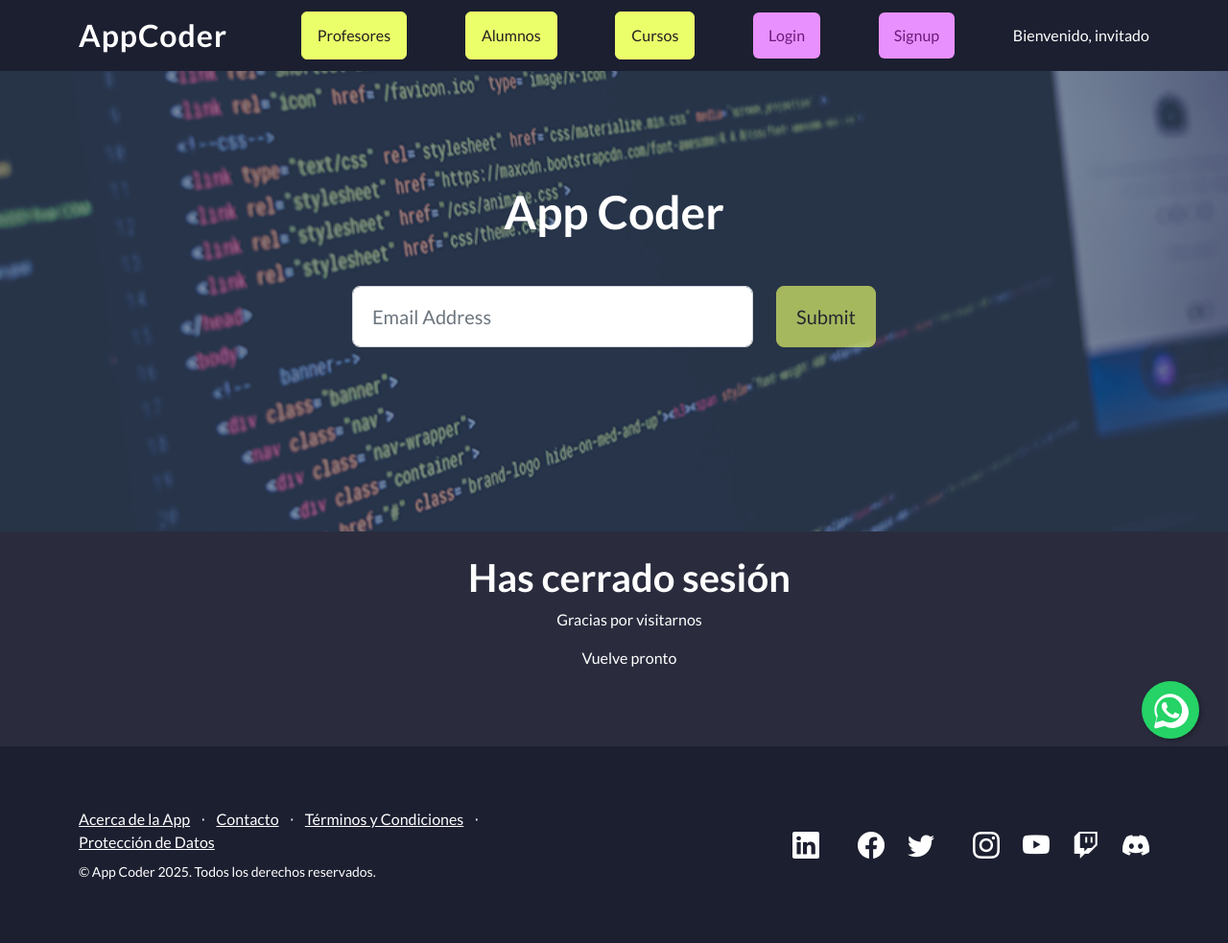
After one commit to vanerm/CursoPython, a Django app: page /AppCoder/logout/ in a window 1280 px wide. The commit adds this page. Shown: the whole page at 96% size. Run offline with Django 5.2, Linux system fonts and the light colour scheme; some libraries are stand-ins or nearby versions; some web fonts are replaced.

Commit message:
Implement user authentication: login, logout, register

```diff
--- /dev/null
+++ b/AppCoder/template/logout.html
@@ -0,0 +1,14 @@
+{% extends "padre.html" %}
+{% load static %}
+{% block contenido %}
+<ul>
+    <br>
+    <h1 class="text-center">Has cerrado sesión</h1>
+    <p class="text-center">Gracias por visitarnos</p>
+    <p class="text-center">Vuelve pronto</p>
+    <br>
+    <br>
+</ul>
+
+
+{% endblock %}
--- a/AppCoder/template/padre.html
+++ b/AppCoder/template/padre.html
@@ -52,8 +52,17 @@
                 <a class="btn btn-primary" href="{% url 'profesores' %}">Profesores</a>
                 <a class="btn btn-primary" href="{% url 'alumnos' %}">Alumnos</a>
                 <a class="btn btn-primary" href="{% url 'cursos' %}">Cursos</a>
-                <a class="btn" style="background-color: rgb(233, 144, 255); color: rgb(105, 27, 123); border: none;" href="#login">Login</a>
-                <a class="btn disabled" style="background-color: rgb(233, 144, 255); color: rgb(105, 27, 123); border: none;" href="#signup">Signup</a>
+                {% if user.is_authenticated %}
+                    <a class="btn btn-primary" href="{% url 'logout' %}">Logout</a>
+                {% else %}
+                    <a class="btn" style="background-color: rgb(233, 144, 255); color: rgb(105, 27, 123); border: none;" href="{% url 'login' %}">Login</a>
+                    <a class="btn" style="background-color: rgb(233, 144, 255); color: rgb(105, 27, 123); border: none;" href="{% url 'signup' %}">Signup</a>
+                {% endif %}
+                {% if user.is_authenticated %}
+                    <span class="text-white">Bienvenido, {{ user.username }}</span>
+                {% else %}
+                    <span class="text-white">Bienvenido, invitado</span>
+                {% endif %}
             </div>
         </nav>
         <!-- Masthead-->
--- a/AppCoder/urls.py
+++ b/AppCoder/urls.py
@@ -1,5 +1,6 @@
 from django.urls import path
 from .import views
+from django.contrib.auth.views import LogoutView
 
 urlpatterns = [
     # Home page
@@ -28,9 +29,12 @@ urlpatterns = [
     path('eliminar_alumno/<int:id>', views.eliminar_alumno, name='eliminar_alumno'),
     path('editar_alumno/<int:id>', views.editar_alumno, name='editar_alumno'),
     # LOGIN
-    path('login/', views.inicio, name='login'),
+    path('login/', views.login_request, name='login'),
+    # LOGOUT
+    #path('logout/', LogoutView.as_view(template_name='logout.html'), name='logout'),
+    path('logout/', views.logout_request, name='logout'),
     # SIGNUP
-    path('signup/', views.inicio, name='signup'),
+    path('signup/', views.signup, name='signup'),
     # CONTACTO
     path('contacto/', views.contacto, name='contacto')
     ]
--- a/AppCoder/views.py
+++ b/AppCoder/views.py
@@ -5,6 +5,8 @@ from django.template import loader
 from AppCoder.forms import Curso_formulario, Alumno_formulario, Profesor_formulario
 from django.contrib import messages
 from django.shortcuts import redirect
+from django.contrib.auth.forms import AuthenticationForm, UserCreationForm
+from django.contrib.auth import authenticate, login, logout
 
 # Create your views here.
 def inicio(request):
@@ -183,3 +185,42 @@ def editar_profesor(request, id):
 # Contacto
 def contacto(request):
     return render(request, "contacto.html")
+
+# Login
+def login_request(request):
+    if request.method == 'POST':
+        form = AuthenticationForm(request, data=request.POST)
+        if form.is_valid():
+            username = form.cleaned_data.get('username')
+            password = form.cleaned_data.get('password')
+            user = authenticate(username=username, password=password)
+            if user is not None:
+                login(request, user)
+                messages.success(request, f"Bienvenido {username}")
+                return render(request, "inicio.html", {"mensaje":f"Bienvenido {username}"})
+            else:
+                messages.error(request, "Usuario o contraseña incorrectos")
+                return render(request, "error.html", {"mensaje":f"Usuario no encontrado: {username}"})
+        else:
+            messages.error(request, "Formulario inválido")
+    else:
+        form = AuthenticationForm()
+    return render(request, "login.html", {"form": form})
+
+# Logout
+def logout_request(request):
+    logout(request)
+    messages.success(request, "Has cerrado sesión exitosamente")
+    return render(request, "logout.html")
+
+#Signup
+def signup(request):
+    if request.method == "POST":
+        form = UserCreationForm(request.POST)
+        if form.is_valid():
+            form.save()
+            messages.success(request, "Usuario creado exitosamente")
+            return HttpResponse("Usuario creado exitosamente")
+    else:
+        form = UserCreationForm()
+    return render(request, "signup.html", {"form":form})
```
Also changed, not shown: AppCoder/template/login.html (added, +15 -0 lines), AppCoder/template/signup.html (added, +17 -0 lines), db.sqlite3.
